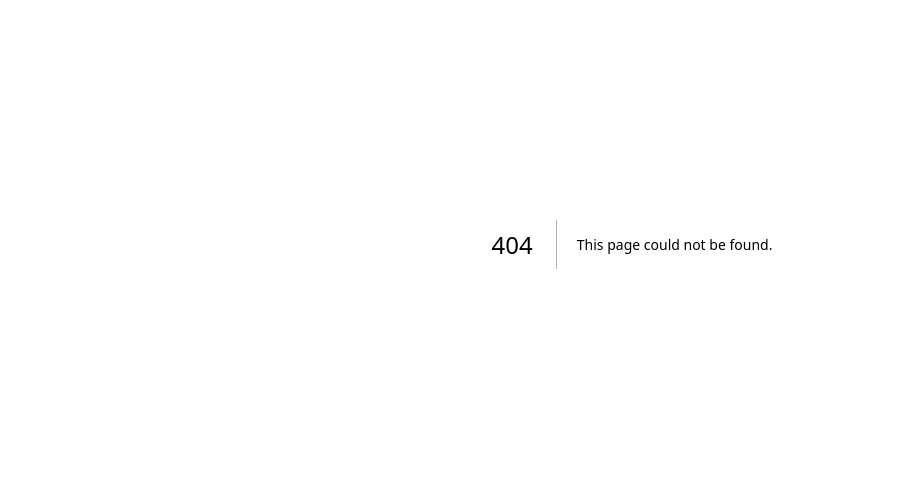
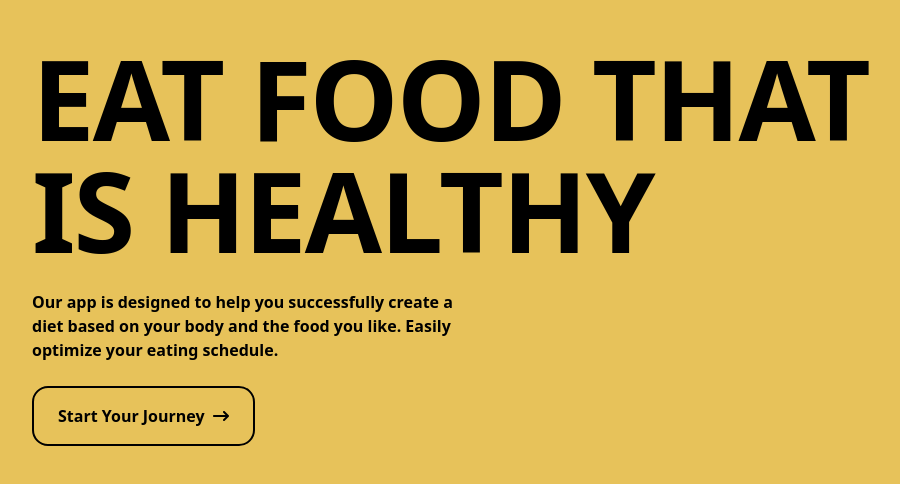
Before and after one commit to ishk9/getYourDiet, a Next.js app in the folder client/: page /Starter in a window 1280 px wide. Before the commit this address had no page. Shown: the part 156-640 px from the top of the page, without its empty margins (8-908 px from the left). Built offline with nearby package versions, Linux system fonts and the light colour scheme.

Commit message:
Added starter page

```diff
--- /dev/null
+++ b/client/app/Starter/page.js
@@ -0,0 +1,32 @@
+"use client";
+import Link from 'next/link';
+import { FaArrowRightLong } from "react-icons/fa6";
+
+export default function StarterPage() {
+    return (
+        <div className="flex w-screen h-screen justify-center items-center px-10 py-2 bg-[#E7C25A]">
+            <div className="flex lg:w-3/4 w-11/12 cursor-default">
+                <div className="flex flex-col w-full justify-center items-start">
+                    <h1 className="font-extrabold text-black lg:text-[7em] text-[3em] leading-[1] tracking-[-2px] uppercase">
+                       Eat food that is Healthy
+                    </h1>
+
+                    <p className="mt-6 lg:w-1/2 w-full flex lg:text-base font-semibold text-[11px] text-black">
+                        Our app is designed to help you successfully create a diet based on your body and the food you like. Easily optimize your eating schedule.
+                    </p>
+                    <Link
+                    href="/Home"
+                    className="flex justify-center items-center lg:p-4 lg:px-6 p-3
+                        px-4 border-2 border-black rounded-2xl mt-6
+                        hover:text-black  hover:scale-105"
+                    >
+                        <p className="font-semibold lg:text-base text-[12px] mr-2 text-black">Start Your Journey</p>
+                        <FaArrowRightLong color='black'/>
+                    </Link>
+                </div>
+            </div>
+
+            <div className="lg:w-1/4 w-1/12"></div>
+        </div>
+    )
+}
```
